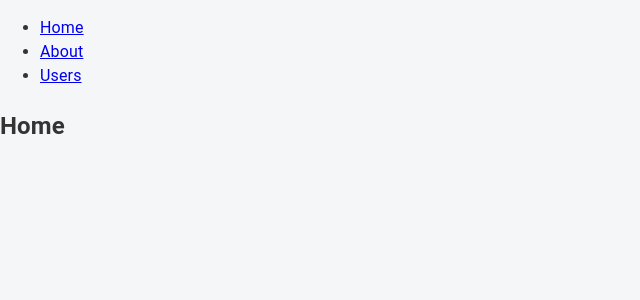
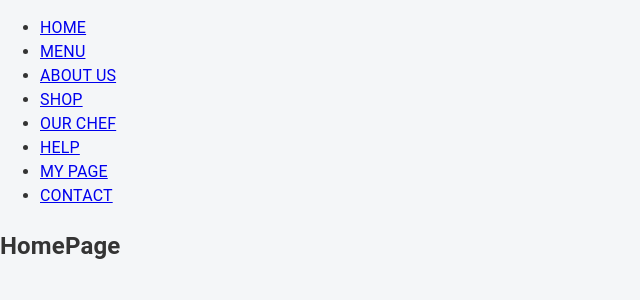
Before and after one commit to Shokhzod2001/barab-react, a React (Vite) app: page / in a window 1280 px wide. Shown: the top 300 px of the page, without its empty margins (0-640 px from the left). Built offline with nearby package versions, Linux system fonts and the light colour scheme.

Commit message:
feat: develop screen based components

```diff
--- a/src/app/App.tsx
+++ b/src/app/App.tsx
@@ -1,8 +1,13 @@
 import { Routes, Route, Link } from "react-router-dom"
-import { Home } from "./screens/Home"
-import { About } from "./screens/About"
-import { Users } from "./screens/Users"
+import { HomePage } from "./screens/homePage"
+import { AboutPage } from "./screens/aboutPage/About"
 import "../css/app.css"
+import { UserPage } from "./screens/userPage"
+import { MenuPage } from "./screens/menuPage"
+import { ShopPage } from "./screens/shopPage"
+import { ChefPage } from "./screens/chefPage"
+import { HelpPage } from "./screens/helpPage"
+import { ContactPage } from "./screens/contactPage"
 
 export const App = () => {
   return (
@@ -10,21 +15,41 @@ export const App = () => {
       <nav>
         <ul>
           <li>
-            <Link to="/">Home</Link>
+            <Link to="/">HOME</Link>
           </li>
           <li>
-            <Link to="/about">About</Link>
+            <Link to="/menu">MENU</Link>
           </li>
           <li>
-            <Link to="/users">Users</Link>
+            <Link to="/about">ABOUT US</Link>
+          </li>
+          <li>
+            <Link to="/shop">SHOP</Link>
+          </li>
+          <li>
+            <Link to="/chef">OUR CHEF</Link>
+          </li>
+          <li>
+            <Link to="/help">HELP</Link>
+          </li>
+          <li>
+            <Link to="/member-page">MY PAGE</Link>
+          </li>
+          <li>
+            <Link to="/contact">CONTACT</Link>
           </li>
         </ul>
       </nav>
 
       <Routes>
-        <Route path="/" element={<Home />} />
-        <Route path="/about" element={<About />} />
-        <Route path="/users" element={<Users />} />
+        <Route path="/" element={<HomePage />} />
+        <Route path="/menu" element={<MenuPage />} />
+        <Route path="/about" element={<AboutPage />} />
+        <Route path="/shop" element={<ShopPage />} />
+        <Route path="/chef" element={<ChefPage />} />
+        <Route path="/help" element={<HelpPage />} />
+        <Route path="/member-page" element={<UserPage />} />
+        <Route path="/contact" element={<ContactPage />} />
       </Routes>
     </div>
   )
--- a/src/app/screens/About.tsx
+++ /dev/null
@@ -1,3 +0,0 @@
-export function About() {
-  return <h2>About</h2>
-}
--- a/src/app/screens/Home.tsx
+++ /dev/null
@@ -1,3 +0,0 @@
-export function Home() {
-  return <h2>Home</h2>
-}
--- a/src/app/screens/Users.tsx
+++ /dev/null
@@ -1,3 +0,0 @@
-export function Users() {
-  return <h2>Users</h2>
-}
--- /dev/null
+++ b/src/app/screens/aboutPage/About.tsx
@@ -0,0 +1,3 @@
+export function AboutPage() {
+  return <h2>AboutPage</h2>
+}
--- /dev/null
+++ b/src/app/screens/chefPage/index.tsx
@@ -0,0 +1,3 @@
+export function ChefPage() {
+  return <h2>ChefPage</h2>
+}
--- /dev/null
+++ b/src/app/screens/contactPage/index.tsx
@@ -0,0 +1,3 @@
+export function ContactPage() {
+  return <h2>ContactPage</h2>
+}
--- /dev/null
+++ b/src/app/screens/helpPage/index.tsx
@@ -0,0 +1,3 @@
+export function HelpPage() {
+  return <h2>HelpPage</h2>
+}
--- /dev/null
+++ b/src/app/screens/homePage/index.tsx
@@ -0,0 +1,3 @@
+export function HomePage() {
+  return <h2>HomePage</h2>
+}
--- /dev/null
+++ b/src/app/screens/menuPage/index.tsx
@@ -0,0 +1,3 @@
+export function MenuPage() {
+  return <h2>MenuPage</h2>
+}
--- /dev/null
+++ b/src/app/screens/shopPage/index.tsx
@@ -0,0 +1,3 @@
+export function ShopPage() {
+  return <h2>ShopPage</h2>
+}
--- /dev/null
+++ b/src/app/screens/userPage/index.tsx
@@ -0,0 +1,3 @@
+export function UserPage() {
+  return <h2>UserPage</h2>
+}
```
